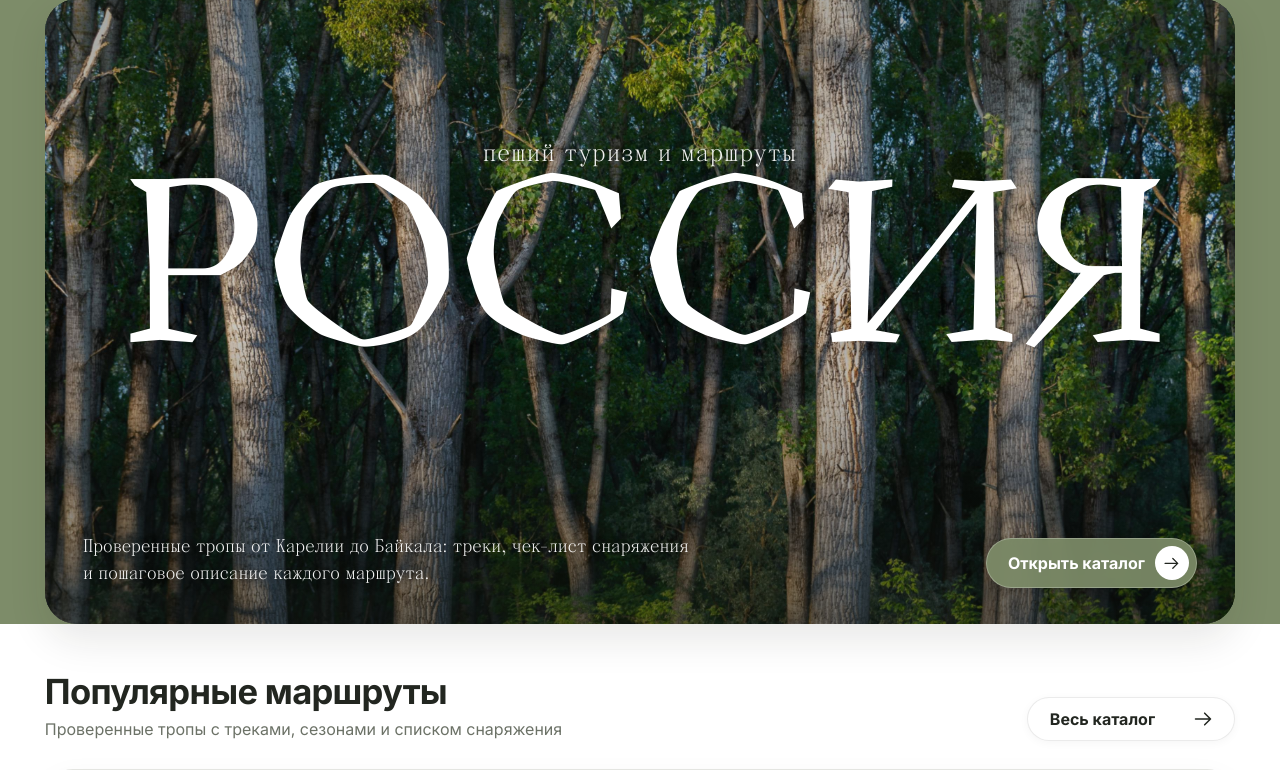
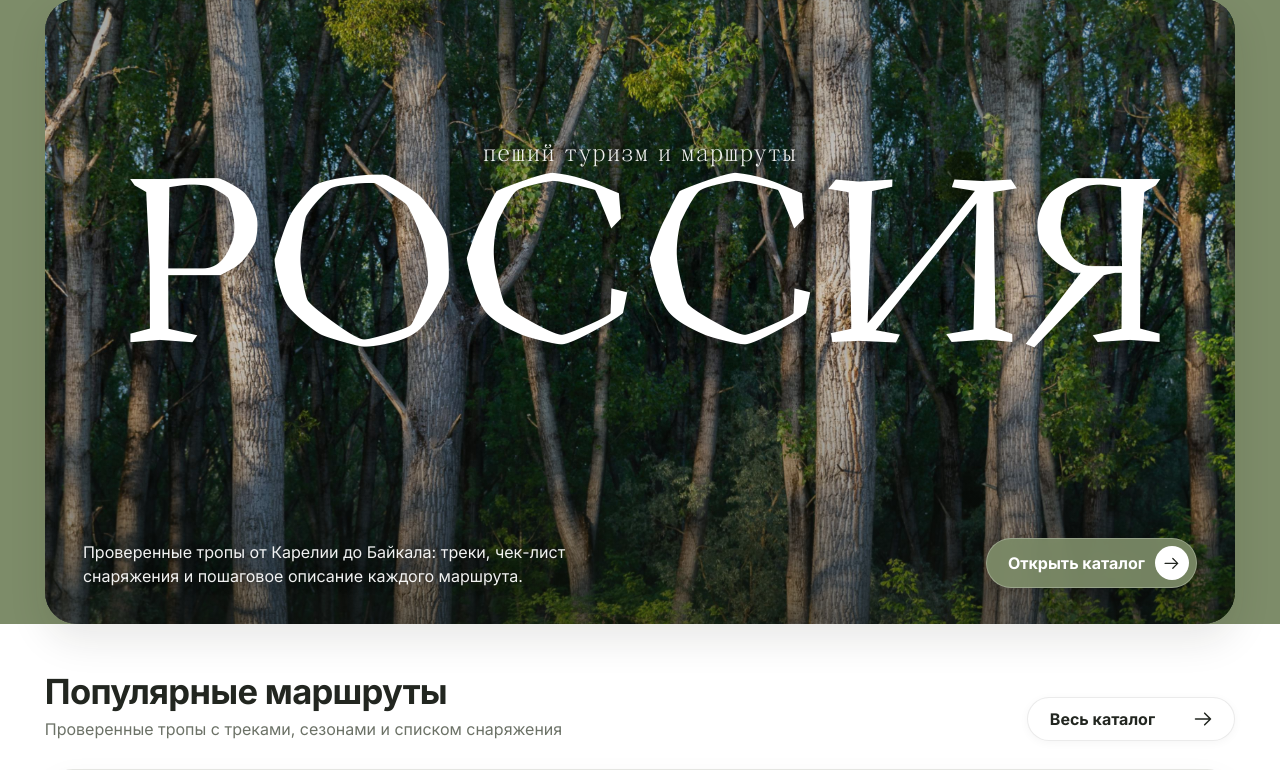
Before and after one commit to purelilith/hiking_blog, a Flask app: page / in a window 1280 px wide. Shown: the part 75-845 px from the top of the page. Run offline with Flask 3, Linux system fonts and the light colour scheme; data comes from the database, SQL or seed files in the repository; both versions use the stored data as it was after the commit.

Commit message:
ui: замена шрифта на основном экране

```diff
--- a/static/css/style.css
+++ b/static/css/style.css
@@ -511,7 +511,7 @@ h1, h2, h3, h4,
 }
 
 .hero-lead {
-  font-family: "Panama", serif;
-  font-size: clamp(1.05rem, 1.55cqw, 1.3rem); /* было clamp(.9rem, 1.25cqw, 1.05rem) */
-  max-width: 38rem; /* чуть расширили блок, чтобы крупный текст красиво укладывался в 2–3 строки */
+  font-family: var(--font);
+  font-size: clamp(1rem, 1.35cqw, 1.15rem);
+  max-width: 36rem;
 }
```
Also changed, not shown: hiking.db.
